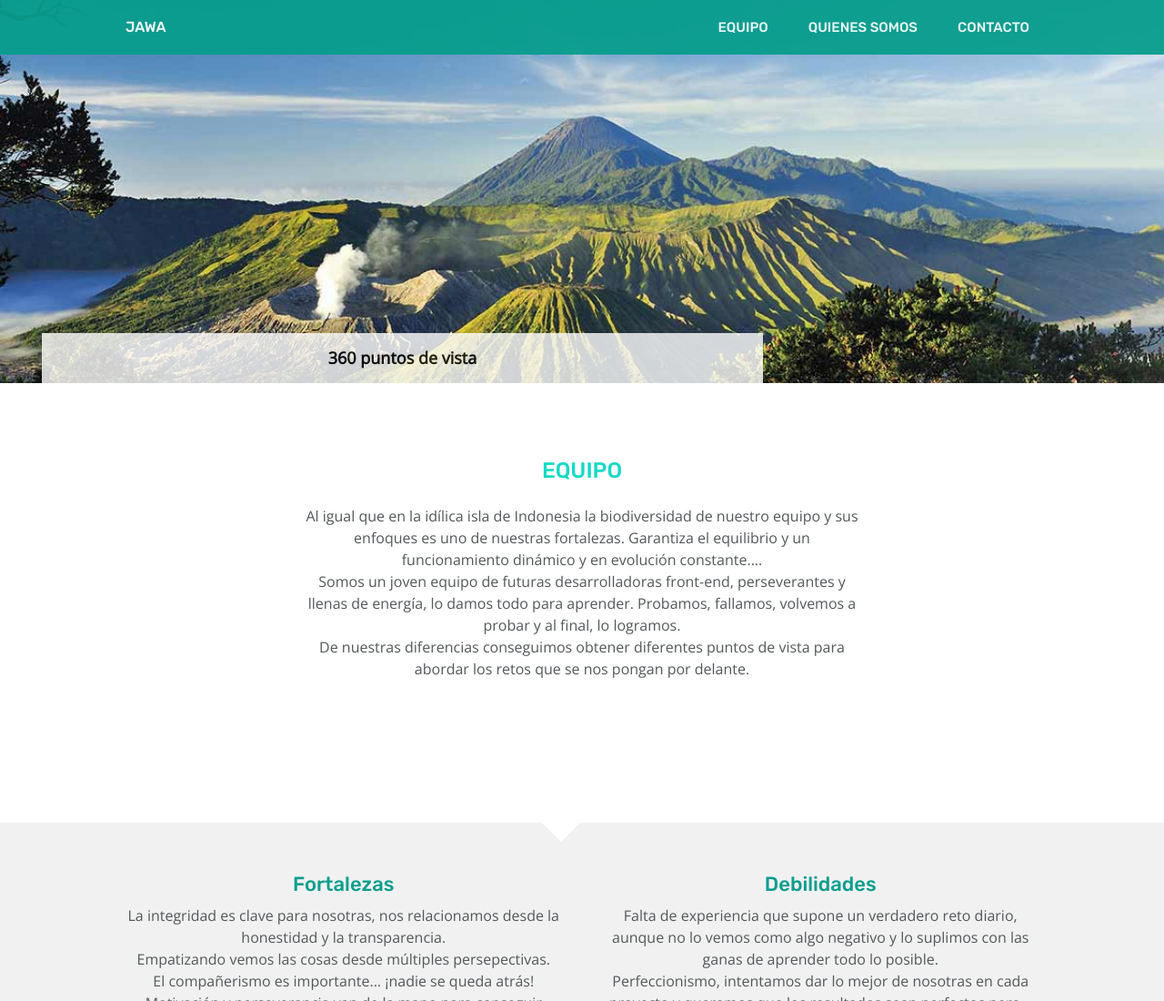
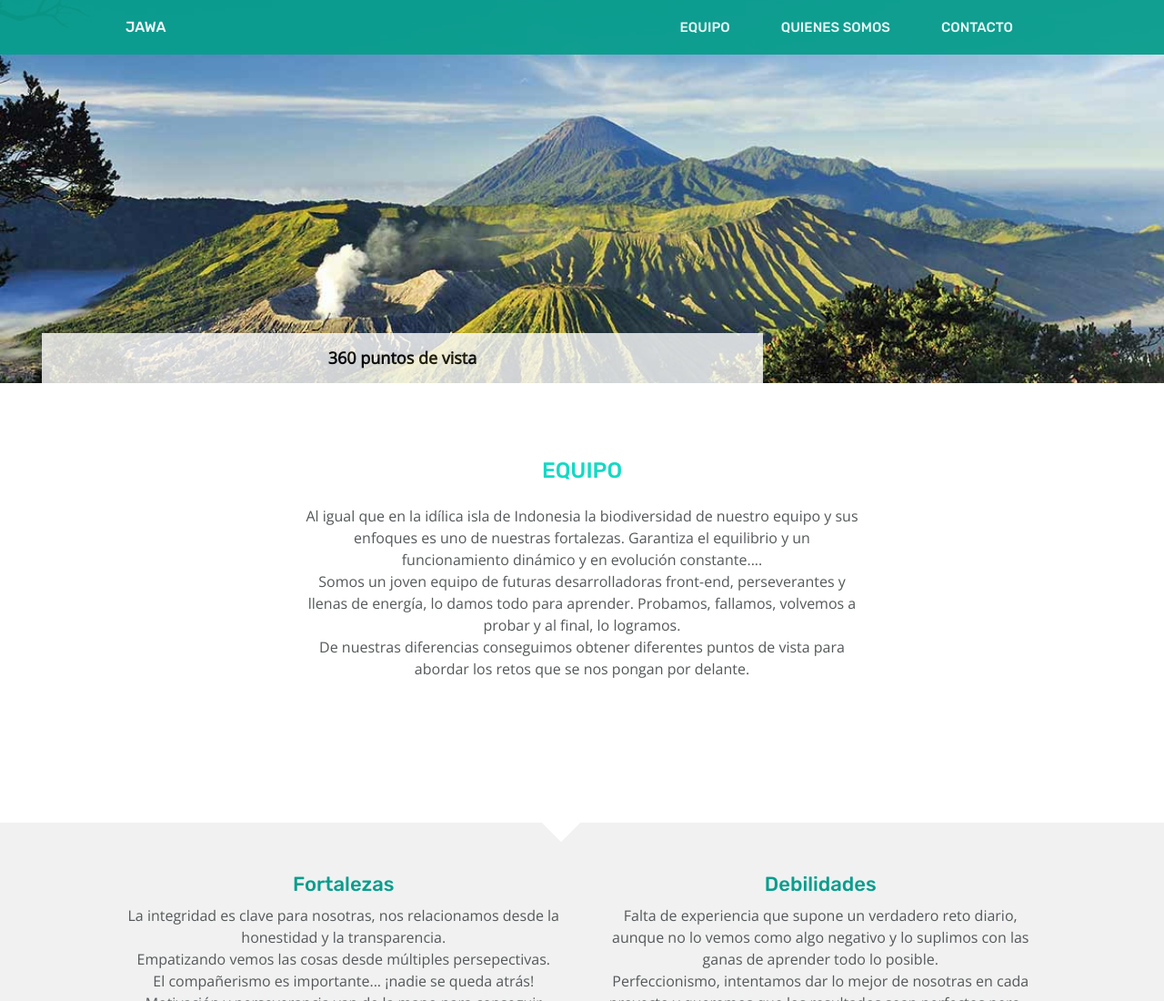
Before and after one commit to LuciaRoNova3005/HTML-SASS-team-page, a plain HTML site: page index.html in a window 1280 px wide. Shown: the top 1100 px of the page at 91% size. Drawn offline with nearby package versions, Linux system fonts and the light colour scheme.

Commit message:
add header @media changes

```diff
--- a/css/main.css
+++ b/css/main.css
@@ -55,9 +55,8 @@
   text-transform: uppercase;
   font-family: "Rubik";
   font-weight: 500;
-  padding: 0.625rem;
+  padding: 0 0.625rem 0 0.625rem;
   line-height: 1.875rem;
-  z-index: 5;
 }
 
 .header-link:link,
@@ -453,8 +452,11 @@ i {
     background-color: inherit;
     padding: 0 45px;
   }
+  .nav-list {
+    margin-right: 0.75rem;
+  }
   .navlinks {
-    margin-left: 24px;
+    padding: 1rem;
   }
 }
 
```
